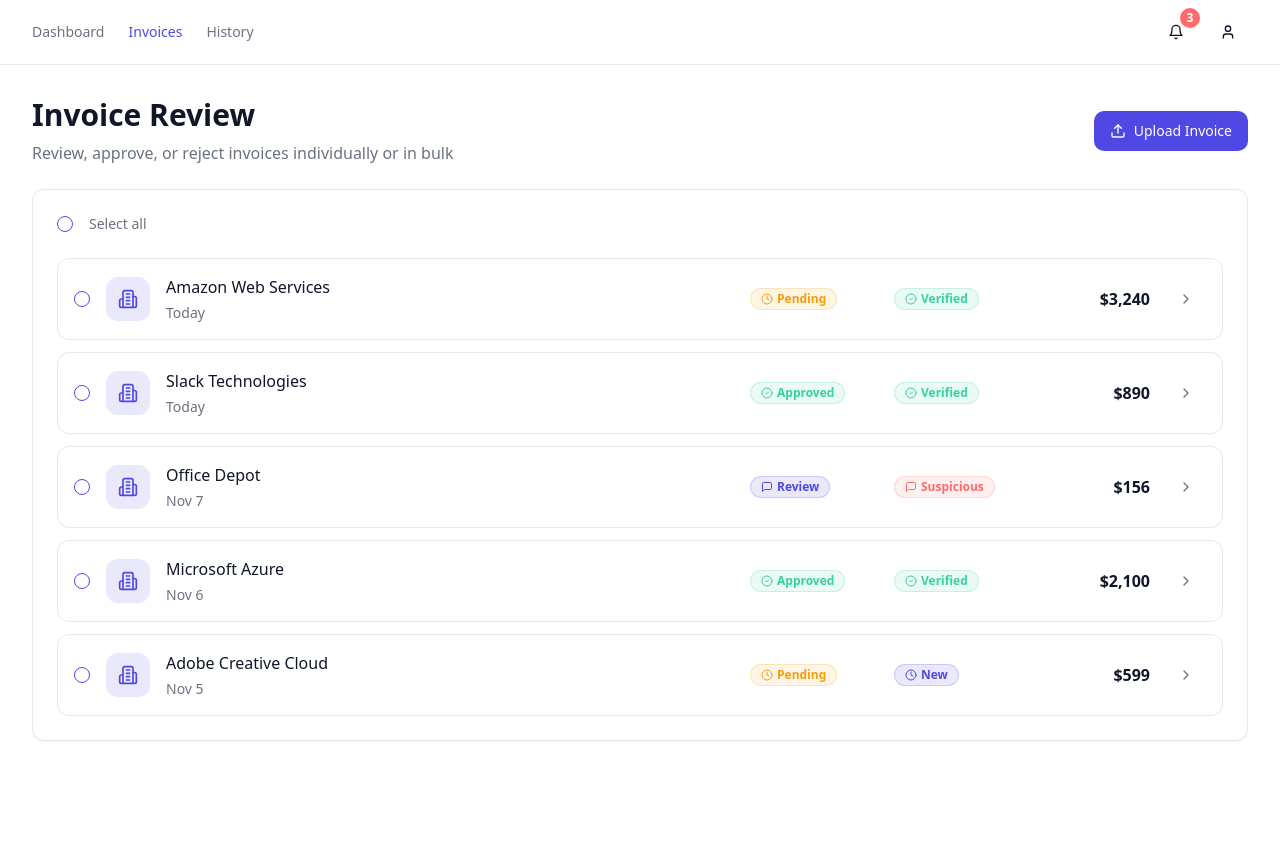
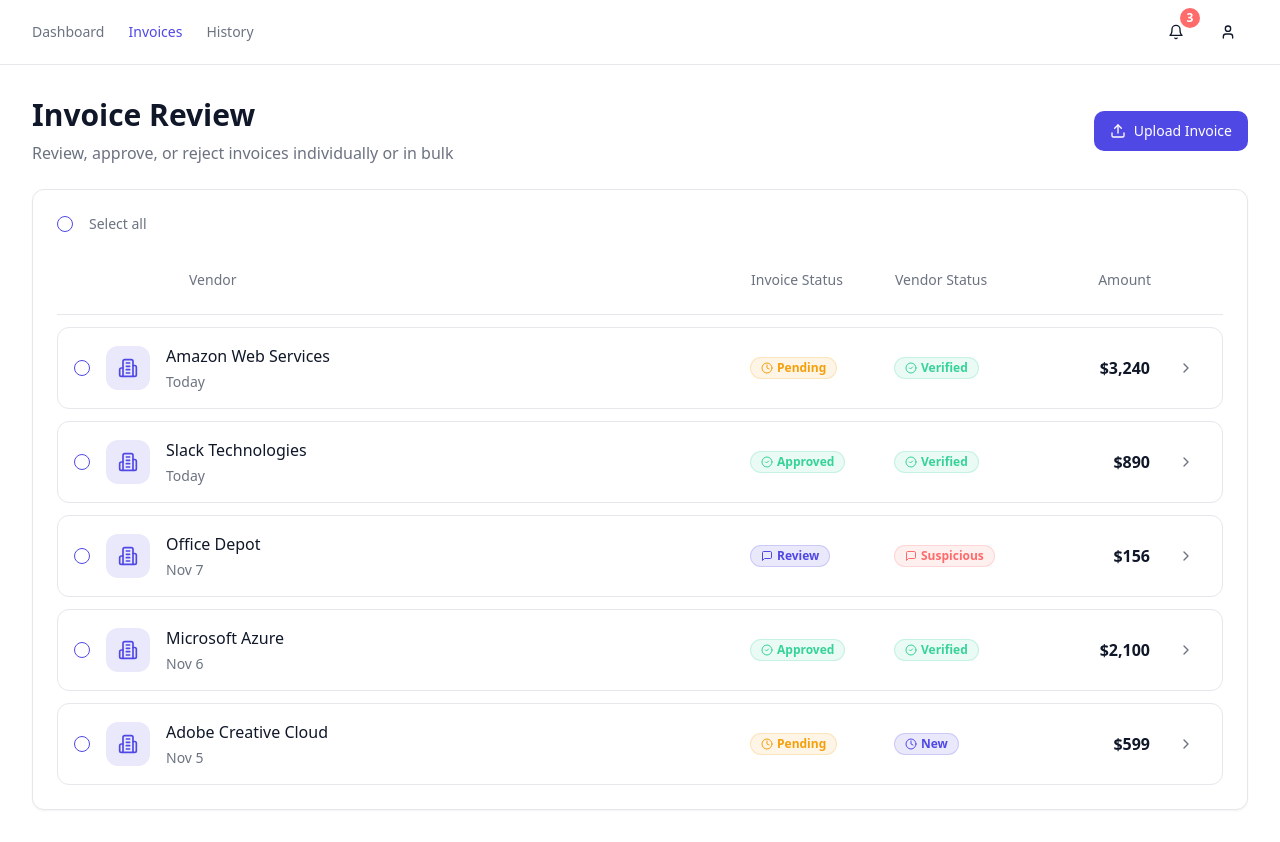
Before and after one commit to piyushpalod/flow-invoice-bot, a React (Vite) app: page /invoices in a window 1280 px wide. Before the commit the page ends 800 px from the top, so only its background shows below. Built offline with nearby package versions, Linux system fonts and the light colour scheme; the HTML template or start-up script is replaced by a standard one.

Commit message:
Add column headers to invoice list
Added column headers to the invoice list on the Invoices page to clarify the different status columns. The headers now include "Vendor", "Invoice Status", "Vendor Status", and "Amount".

```diff
--- a/src/pages/Invoices.tsx
+++ b/src/pages/Invoices.tsx
@@ -221,6 +221,27 @@ const Invoices = () => {
             )}
           </div>
 
+          {/* Column Headers */}
+          <div className="flex items-center gap-4 px-4 pb-3 mb-3 border-b border-border">
+            <div className="w-[40px]"></div>
+            <div className="p-3 opacity-0">
+              <Building2 className="w-5 h-5" />
+            </div>
+            <div className="flex-1 min-w-0">
+              <p className="text-sm font-medium text-muted-foreground">Vendor</p>
+            </div>
+            <div className="w-32">
+              <p className="text-sm font-medium text-muted-foreground">Invoice Status</p>
+            </div>
+            <div className="w-32">
+              <p className="text-sm font-medium text-muted-foreground">Vendor Status</p>
+            </div>
+            <div className="w-28 text-right">
+              <p className="text-sm font-medium text-muted-foreground">Amount</p>
+            </div>
+            <div className="w-10"></div>
+          </div>
+
           <div className="space-y-3">
             {invoiceList.map((invoice) => {
               const StatusIcon = statusConfig[invoice.status].icon;
```
